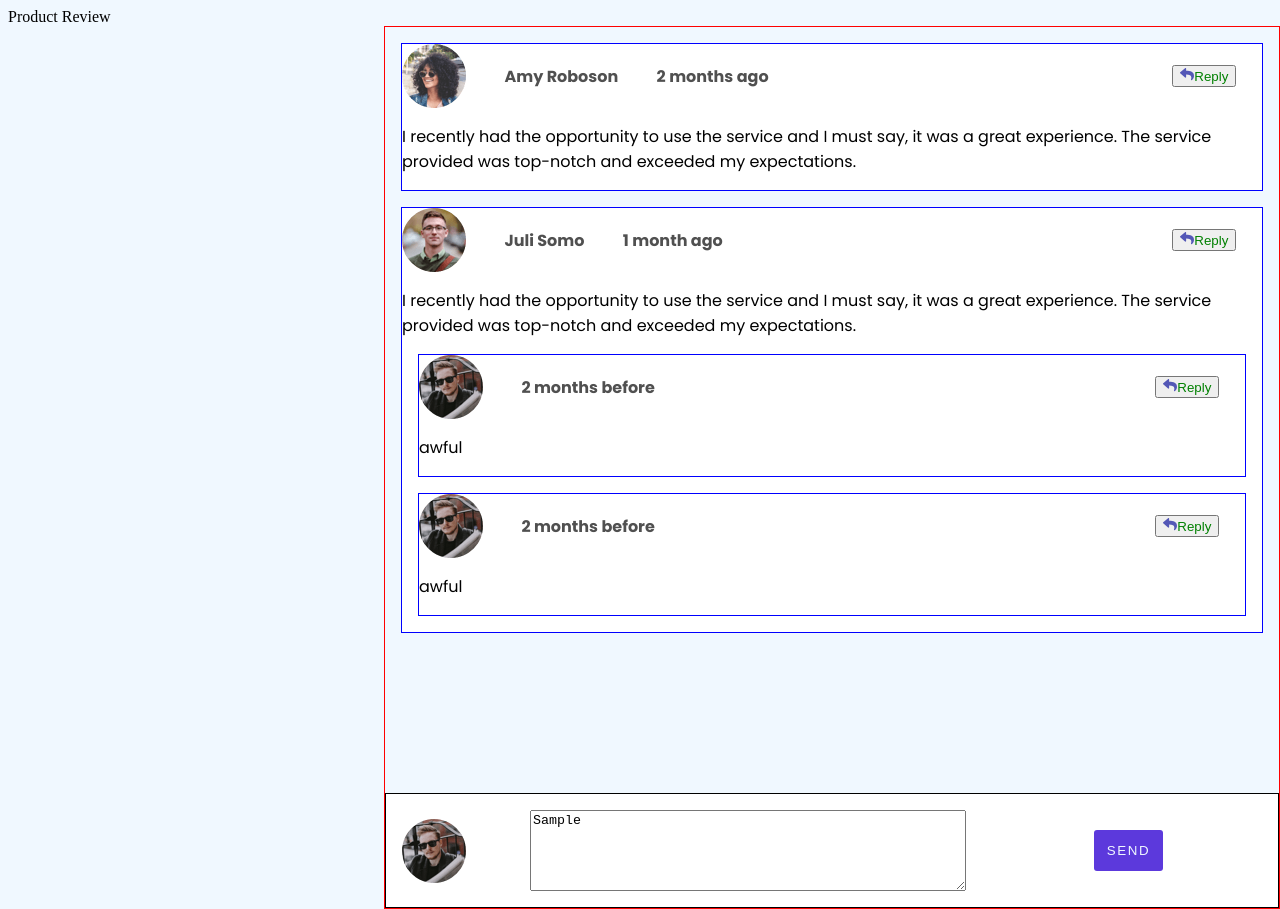
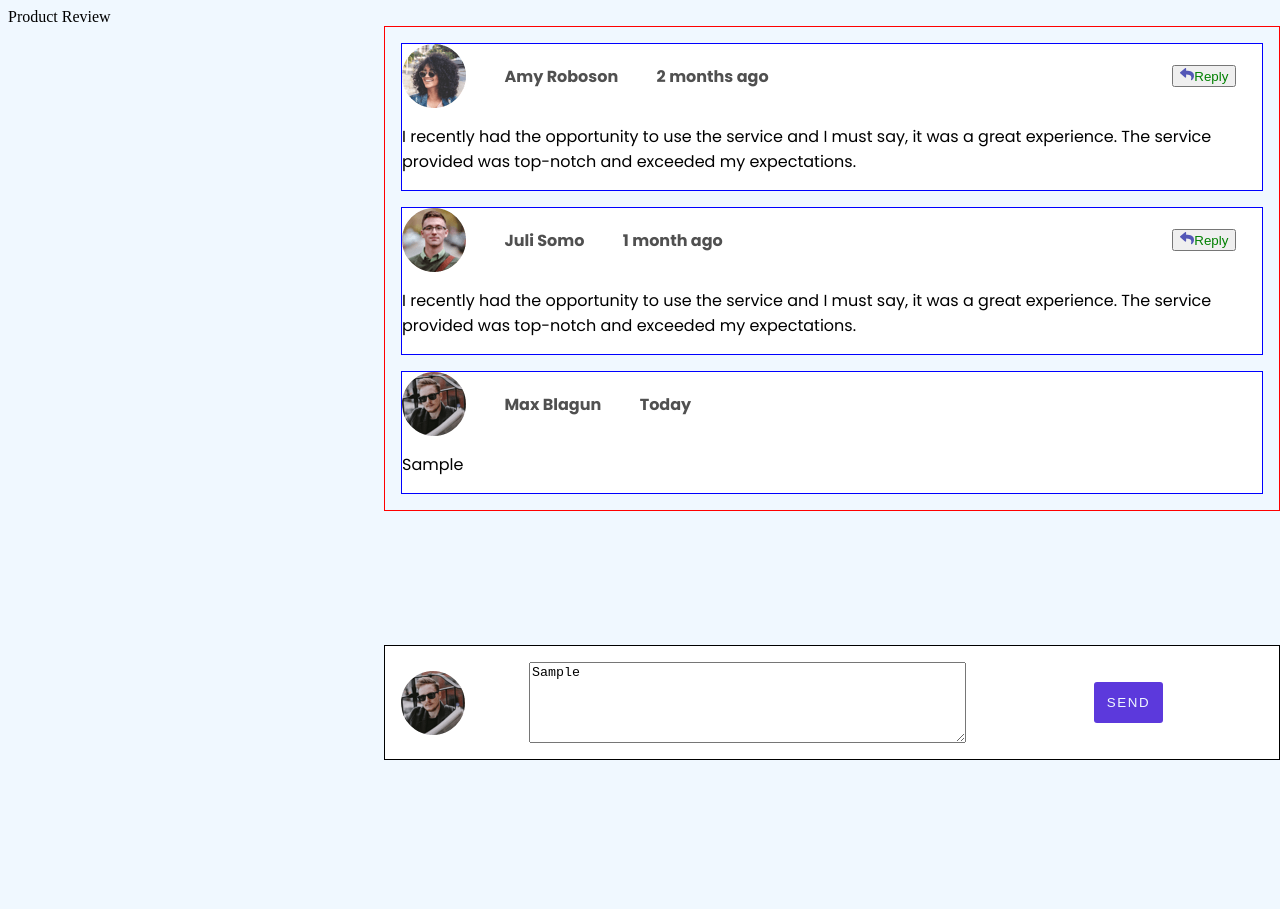
Before and after one commit to timo9939/interactive-comments-section-, a plain HTML site: page index.html in a window 1280 px wide. Both pictures are taken after typing "Sample" into the empty fields and a click on the button "SEND". After the commit the page ends 800 px from the top, so only its background shows below. Drawn offline with Linux system fonts and the light colour scheme.

Commit message:
fixed the submit button and successfully update the comment to the mainContainer

```diff
--- a/comment.css
+++ b/comment.css
@@ -60,12 +60,15 @@ font-weight: 700;
 
 /* Input comment */
 #input-section{
+
+position: fixed;
+bottom: 5%;
+left: 30%;
+
 border: solid 1px black;
 margin-top: 20vh;
 
 display: flex;
-/* justify-content: space-around; */
-
 align-items: center;
 
 padding: 2vh;
--- a/comment.js
+++ b/comment.js
@@ -1,35 +1,28 @@
 // Get the template element
-var template = document.getElementById("template_comment");
+let template = document.getElementById("template_comment");
 let second_section=document.getElementById("second-section");
-let comment_content=document.getElementById("comment_content");
+let after_second_section =document.getElementById("mainContainer")
 
 
 
+// Function of the submit button
+function submit(){
 
-function submit(){
-    alert("function works")
-    var clone = document.importNode(template.content, true);
-    second_section.appendChild(clone);
-    console.log(comment_content.textContent)
+    let comment_content=document.getElementById("comment_content");
+    let inputContent=document.getElementById("input").value;
+    // console.log(inputContent.value)
+    // console.log(typeof(inputContent.value))
+    // console.log("commentContent is",comment_content)
+    // console.log("commentContent is",typeof(comment_content));
+
+
+    // Clone the template content
+    let clone = document.importNode(template.content, true);
+
+    // Update the cloned content with the input value
+    clone.querySelector("#comment_content").textContent = inputContent;
+
+    // Append the cloned content to the second_section
+    after_second_section.append(clone);
 
 }
-
-// Test the submit button
-// Check if the template exists
-if (template) {
-    // Clone the template content
-    var clone = document.importNode(template.content, true);
-
-    // Get the container where the cloned content will be appended
-    var container = document.getElementById("second-section");
-
-    // Check if the container exists
-    if (container) {
-        // Append the cloned content to the container
-        container.appendChild(clone);
-    } else {
-        console.error("Container element not found.");
-    }
-} else {
-    console.error("Template element not found.");
-}
--- a/index.html
+++ b/index.html
@@ -22,7 +22,7 @@
 
     <header>Product Review</header>
 
-    <main>
+    <main id="mainContainer">
 <!-- First comment example -->
   <section  class="section" id="first-section">
     <div class="personal-info">
@@ -70,26 +70,38 @@
 
           <div class="img-date-container">
           <img src="./images/avatars/image-maxblagun.png" alt="icon1" />
-          <span class="date">2 months before</span>
+          <span>Max Blagun</span>
+          <span class="date">Today</span>
         </div>
 
-          <div>
+          <!-- <div>
             <button><img src="./images/icon-reply.svg" alt="reply-icon">Reply</button>
-          </div>
+          </div> -->
 
         </div>
 
-        <p id="comment_content">awful</p>
+        <p id="comment_content">This is test</p>
 
       </section>
       </template>
 
-<section id="input-section">
+<template></template>
+
+   </main>
+
+
+
+<!-- To leave a comment in the main content -->
+
+
+
+  <section id="input-section">
   <img src="./images/avatars/image-maxblagun.png" alt="icon-user-Avatar">
-  <textarea name="" id="" cols="100" rows="5" placeholder="Add a comment"></textarea>
+  <textarea name="" id="input" cols="100" rows="5" placeholder="Add a comment"></textarea>
   <button onclick="submit()">Send</button>
 </section>
-    </main>
+
+
   </body>
   <script src="./comment.js"></script>
 </html>
```
